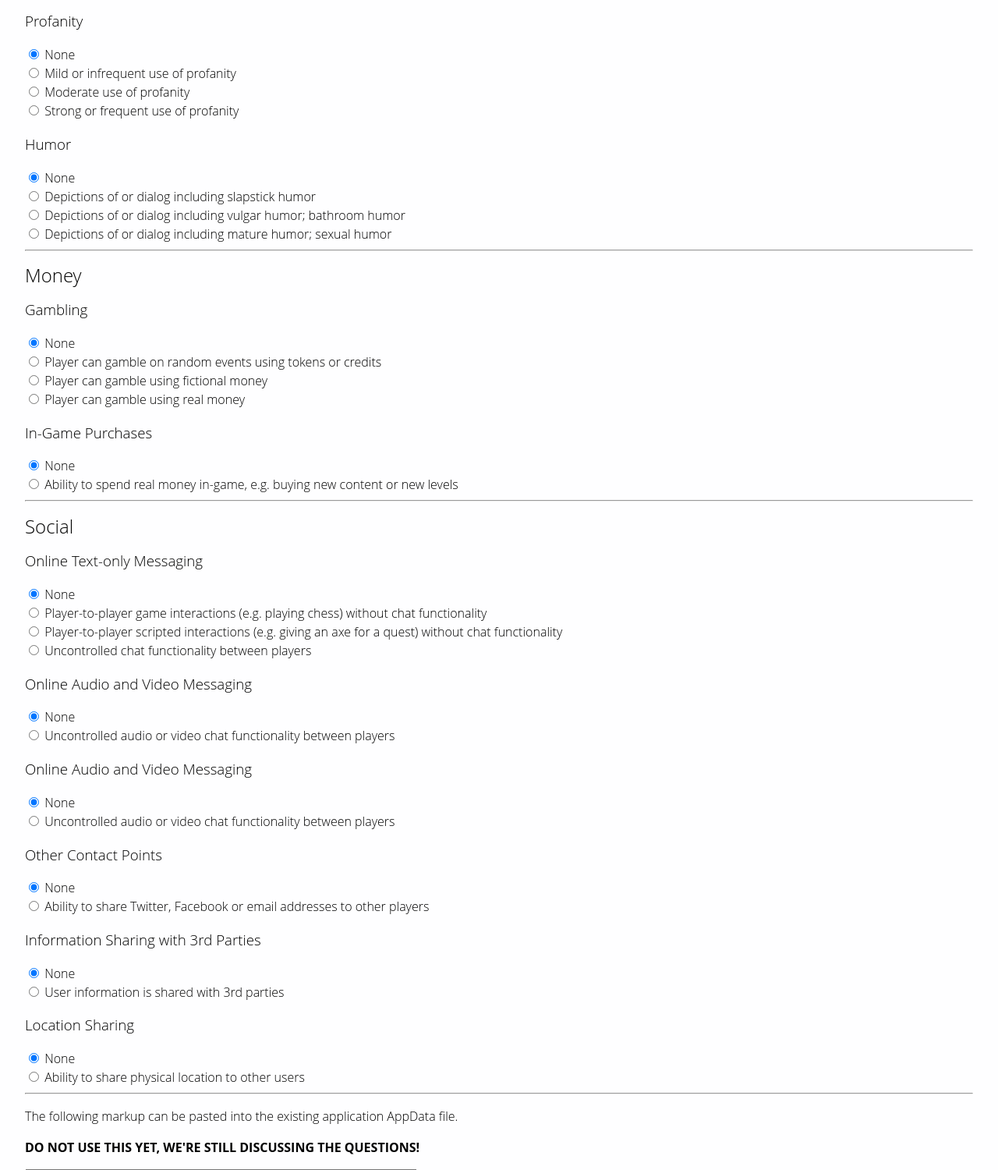
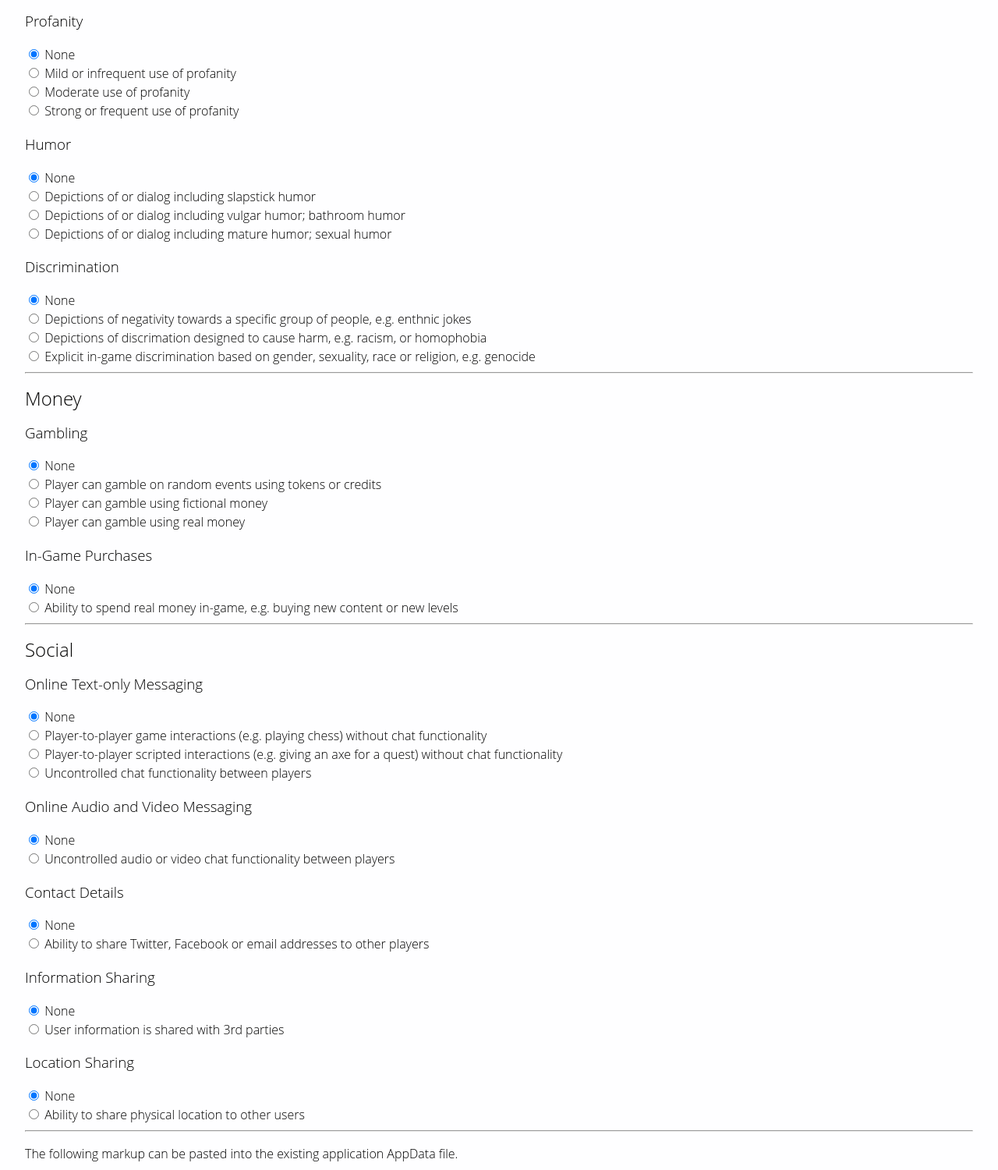
Before and after one commit to GNOME/odrs-web, a Flask app: page /oars in a window 1280 px wide. Shown: the part 1841-3341 px from the top of the page at 78% size. Run offline with Flask 2, Linux system fonts and the light colour scheme.

Commit message:
Add language-discrimination

```diff
--- a/templates/oars.html
+++ b/templates/oars.html
@@ -23,8 +23,11 @@ function updateAppData() {
           'sex-themes',
           'language-profanity',
           'language-humor',
+          'language-discrimination',
           'social-chat',
+          'social-info',
           'social-audio',
+          'social-location',
           'social-contacts',
           'money-purchasing',
           'money-gambling']
@@ -198,6 +201,18 @@ Depictions of or dialog including vulgar humor; bathroom humor<br/>
 Depictions of or dialog including mature humor; sexual humor<br/>
 </form>
 
+<h3>Discrimination</h3>
+<form onChange="updateAppData()">
+<input type="radio" name="language-discrimination" value="none" checked>
+None<br/>
+<input type="radio" name="language-discrimination" value="mild">
+Depictions of negativity towards a specific group of people, e.g. enthnic jokes<br/>
+<input type="radio" name="language-discrimination" value="moderate">
+Depictions of discrimation designed to cause harm, e.g. racism, or homophobia<br/>
+<input type="radio" name="language-discrimination" value="intense">
+Explicit in-game discrimination based on gender, sexuality, race or religion, e.g. genocide<br/>
+</form>
+
 <hr/>
 <h2>Money</h2>
 
@@ -244,15 +259,7 @@ None<br/>
 Uncontrolled audio or video chat functionality between players<br/>
 </form>
 
-<h3>Online Audio and Video Messaging</h3>
-<form onChange="updateAppData()">
-<input type="radio" name="social-audio" value="none" checked>
-None<br/>
-<input type="radio" name="social-audio" value="intense">
-Uncontrolled audio or video chat functionality between players<br/>
-</form>
-
-<h3>Other Contact Points</h3>
+<h3>Contact Details</h3>
 <form onChange="updateAppData()">
 <input type="radio" name="social-contacts" value="none" checked>
 None<br/>
@@ -260,7 +267,7 @@ None<br/>
 Ability to share Twitter, Facebook or email addresses to other players<br/>
 </form>
 
-<h3>Information Sharing with 3rd Parties</h3>
+<h3>Information Sharing</h3>
 <form onChange="updateAppData()">
 <input type="radio" name="social-info" value="none" checked>
 None<br/>
@@ -283,7 +290,7 @@ Ability to share physical location to other users<br/>
 <p>
   <b>DO NOT USE THIS YET, WE'RE STILL DISCUSSING THE QUESTIONS!</b>
 </p>
-<textarea id="appdata_oars" rows="19" cols="60">
+<textarea id="appdata_oars" rows="19" cols="80">
 </textarea>
 
 <script>updateAppData();</script>
```
